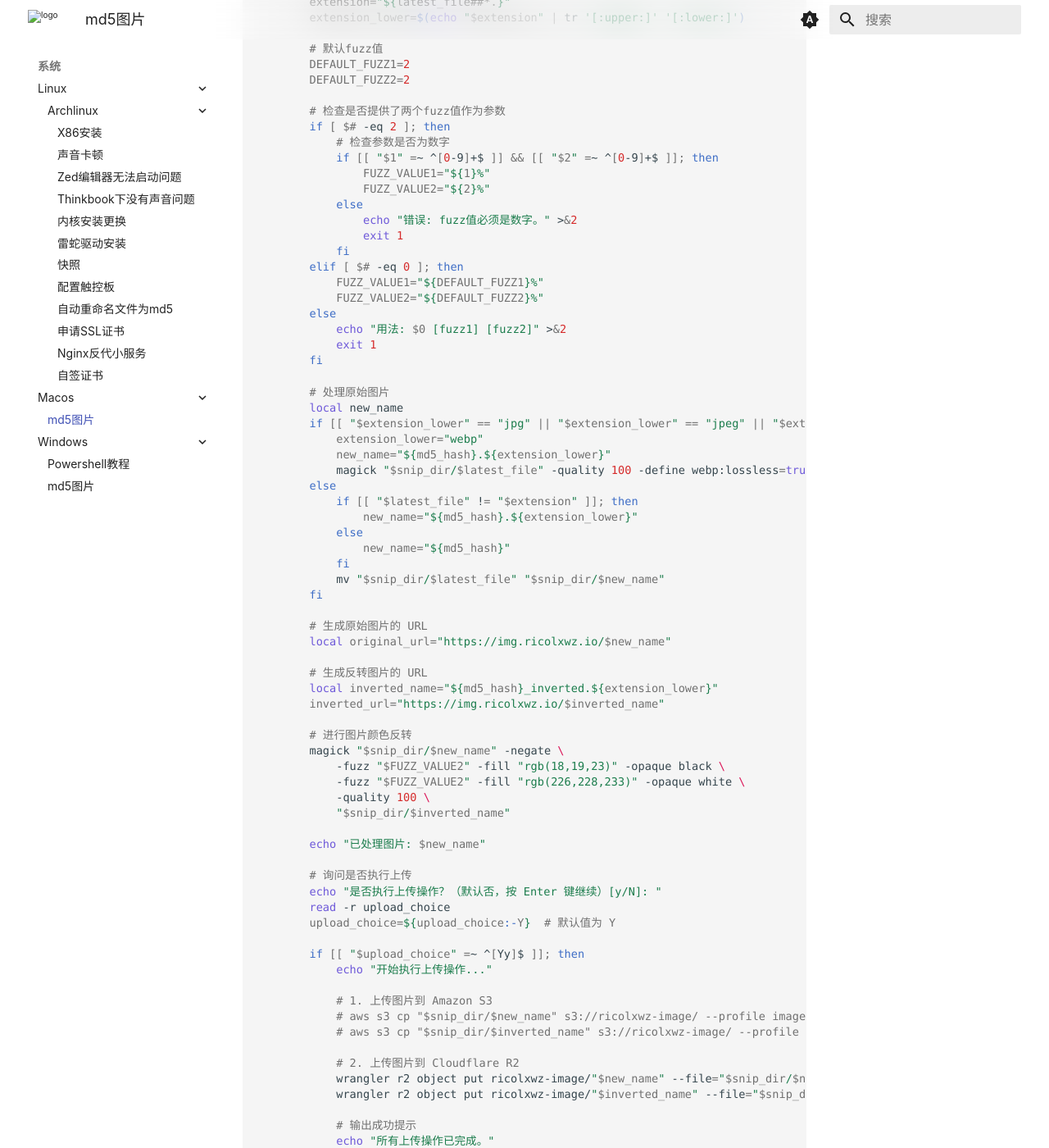
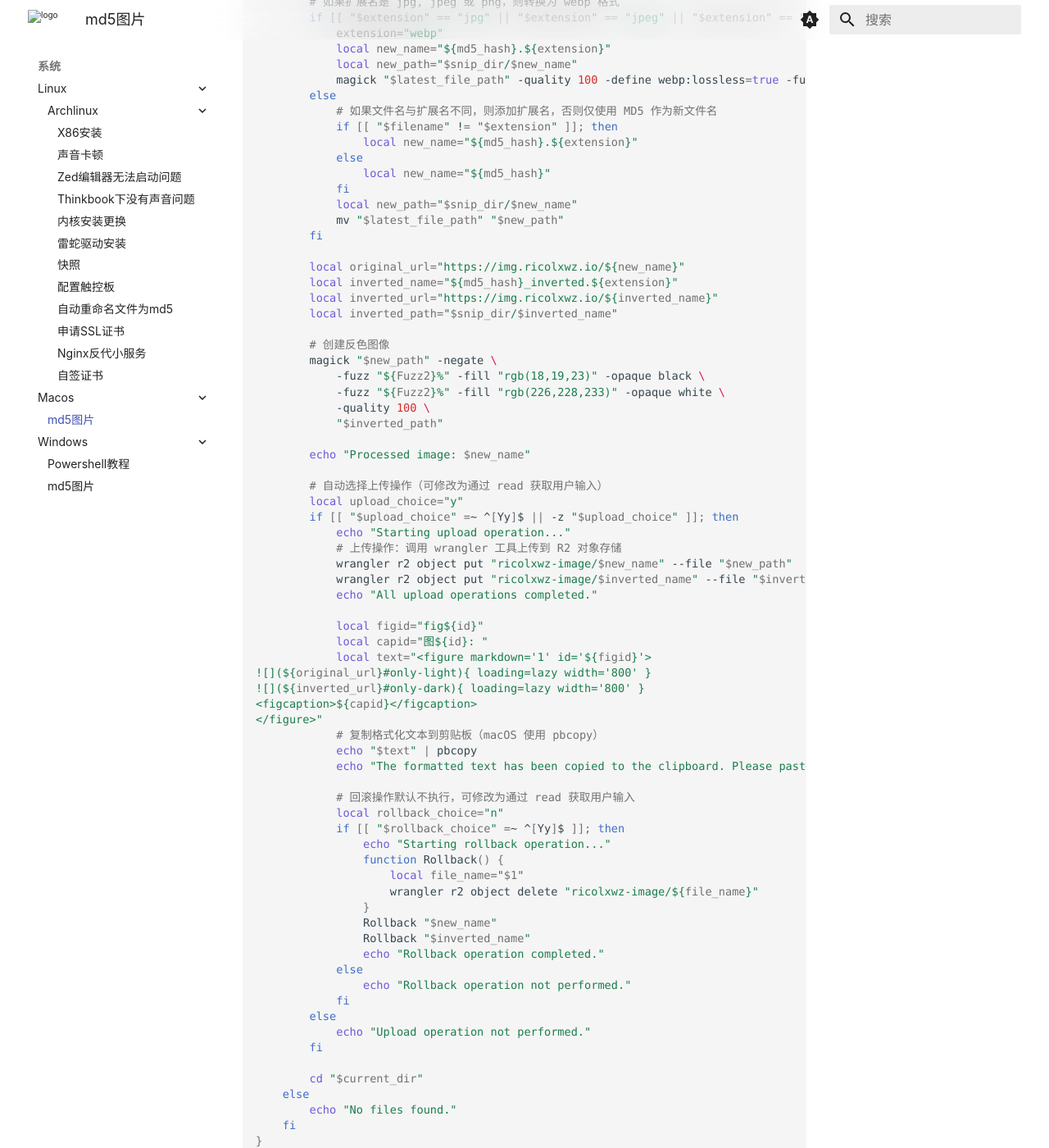
Before and after one commit to ricolxwz/note, an MkDocs documentation site: the page built from docs/os/macos/md5.md, in a window 1280 px wide and 1400 px high, scrolled down 667 px. Shown: the whole window at 82% size. Built offline with MkDocs 1.6.1 and Material for MkDocs 9.7.7, drawn with Linux system fonts in a browser that asks for light colours; comment, search, counter and statistics services are not loaded; a style sheet for code colours, icons or effects is not loaded; some of the changed text lies outside the part shown.

Commit message:
delete 1 file, update 2 files and create 1 file

````diff
--- a/docs/os/macos/md5.md
+++ b/docs/os/macos/md5.md
@@ -6,147 +6,98 @@
 # md5图片
 
 ```shell
-md5p() {
-    # 保存当前工作目录
-    local current_dir
-    current_dir=$(pwd)
+function fig() {
+    local id="$1"
+    local Fuzz1="${2:-2}"
+    local Fuzz2="${3:-2}"
 
-    # 定义相关目录和日志文件
-    local snip_dir="/Users/wenzexu/snip"
+    local current_dir="$(pwd)"
+    local snip_dir="$HOME/snip"
 
-    # 获取最新的文件
-    local latest_file
-    latest_file=$(ls -t "$snip_dir" | head -n 1)
+    # 获取最新文件（按修改时间倒序排序）
+    local latest_file="$(ls -t "$snip_dir" 2>/dev/null | head -n 1)"
+    if [[ -n "$latest_file" ]]; then
+        local latest_file_path="$snip_dir/$latest_file"
+        # 计算 MD5 值，并转换为小写
+        local md5_hash="$(md5 -q "$latest_file_path" | tr '[:upper:]' '[:lower:]')"
 
-    if [[ -n "$latest_file" ]]; then
+        # 获取文件扩展名并转换为小写
+        local filename="$(basename "$latest_file_path")"
+        local extension="${filename##*.}"
+        extension="$(echo "$extension" | tr '[:upper:]' '[:lower:]')"
 
-        # 计算 MD5 哈希值
-        local md5_hash
-        md5_hash=$(md5 -qs "$snip_dir/$latest_file")
-
-        # 获取文件扩展名并转为小写
-        local extension extension_lower
-        extension="${latest_file##*.}"
-        extension_lower=$(echo "$extension" | tr '[:upper:]' '[:lower:]')
-
-        # 默认fuzz值
-        DEFAULT_FUZZ1=2
-        DEFAULT_FUZZ2=2
-
-        # 检查是否提供了两个fuzz值作为参数
-        if [ $# -eq 2 ]; then
-            # 检查参数是否为数字
-            if [[ "$1" =~ ^[0-9]+$ ]] && [[ "$2" =~ ^[0-9]+$ ]]; then
-                FUZZ_VALUE1="${1}%"
-                FUZZ_VALUE2="${2}%"
+        # 如果扩展名是 jpg, jpeg 或 png，则转换为 webp 格式
+        if [[ "$extension" == "jpg" || "$extension" == "jpeg" || "$extension" == "png" ]]; then
+            extension="webp"
+            local new_name="${md5_hash}.${extension}"
+            local new_path="$snip_dir/$new_name"
+            magick "$latest_file_path" -quality 100 -define webp:lossless=true -fuzz "${Fuzz1}%" -fill white -opaque white "$new_path"
+        else
+            # 如果文件名与扩展名不同，则添加扩展名，否则仅使用 MD5 作为新文件名
+            if [[ "$filename" != "$extension" ]]; then
+                local new_name="${md5_hash}.${extension}"
             else
-                echo "错误: fuzz值必须是数字。" >&2
-                exit 1
+                local new_name="${md5_hash}"
             fi
-        elif [ $# -eq 0 ]; then
-            FUZZ_VALUE1="${DEFAULT_FUZZ1}%"
-            FUZZ_VALUE2="${DEFAULT_FUZZ2}%"
-        else
-            echo "用法: $0 [fuzz1] [fuzz2]" >&2
-            exit 1
+            local new_path="$snip_dir/$new_name"
+            mv "$latest_file_path" "$new_path"
         fi
 
-        # 处理原始图片
-        local new_name
-        if [[ "$extension_lower" == "jpg" || "$extension_lower" == "jpeg" || "$extension_lower" == "png" ]]; then
-            extension_lower="webp"
-            new_name="${md5_hash}.${extension_lower}"
-            magick "$snip_dir/$latest_file" -quality 100 -define webp:lossless=true -fuzz "$FUZZ_VALUE1" -fill white -opaque white "$snip_dir/$new_name"
+        local original_url="https://img.ricolxwz.io/${new_name}"
+        local inverted_name="${md5_hash}_inverted.${extension}"
+        local inverted_url="https://img.ricolxwz.io/${inverted_name}"
+        local inverted_path="$snip_dir/$inverted_name"
+
+        # 创建反色图像
+        magick "$new_path" -negate \
+            -fuzz "${Fuzz2}%" -fill "rgb(18,19,23)" -opaque black \
+            -fuzz "${Fuzz2}%" -fill "rgb(226,228,233)" -opaque white \
+            -quality 100 \
+            "$inverted_path"
+
+        echo "Processed image: $new_name"
+
+        # 自动选择上传操作（可修改为通过 read 获取用户输入）
+        local upload_choice="y"
+        if [[ "$upload_choice" =~ ^[Yy]$ || -z "$upload_choice" ]]; then
+            echo "Starting upload operation..."
+            # 上传操作：调用 wrangler 工具上传到 R2 对象存储
+            wrangler r2 object put "ricolxwz-image/$new_name" --file "$new_path"
+            wrangler r2 object put "ricolxwz-image/$inverted_name" --file "$inverted_path"
+            echo "All upload operations completed."
+
+            local figid="fig${id}"
+            local capid="图${id}: "
+            local text="<figure markdown='1' id='${figid}'>
+![](${original_url}#only-light){ loading=lazy width='800' }
+![](${inverted_url}#only-dark){ loading=lazy width='800' }
+<figcaption>${capid}</figcaption>
+</figure>"
+            # 复制格式化文本到剪贴板（macOS 使用 pbcopy）
+            echo "$text" | pbcopy
+            echo "The formatted text has been copied to the clipboard. Please paste to save."
+
+            # 回滚操作默认不执行，可修改为通过 read 获取用户输入
+            local rollback_choice="n"
+            if [[ "$rollback_choice" =~ ^[Yy]$ ]]; then
+                echo "Starting rollback operation..."
+                function Rollback() {
+                    local file_name="$1"
+                    wrangler r2 object delete "ricolxwz-image/${file_name}"
+                }
+                Rollback "$new_name"
+                Rollback "$inverted_name"
+                echo "Rollback operation completed."
+            else
+                echo "Rollback operation not performed."
+            fi
         else
-            if [[ "$latest_file" != "$extension" ]]; then
-                new_name="${md5_hash}.${extension_lower}"
-            else
-                new_name="${md5_hash}"
-            fi
-            mv "$snip_dir/$latest_file" "$snip_dir/$new_name"
+            echo "Upload operation not performed."
         fi
 
-        # 生成原始图片的 URL
-        local original_url="https://img.ricolxwz.io/$new_name"
-
-        # 生成反转图片的 URL
-        local inverted_name="${md5_hash}_inverted.${extension_lower}"
-        inverted_url="https://img.ricolxwz.io/$inverted_name"
-
-        # 进行图片颜色反转
-        magick "$snip_dir/$new_name" -negate \
-            -fuzz "$FUZZ_VALUE2" -fill "rgb(18,19,23)" -opaque black \
-            -fuzz "$FUZZ_VALUE2" -fill "rgb(226,228,233)" -opaque white \
-            -quality 100 \
-            "$snip_dir/$inverted_name"
-
-        echo "已处理图片: $new_name"
-
-        # 询问是否执行上传
-        echo "是否执行上传操作？（默认否，按 Enter 键继续）[y/N]: "
-        read -r upload_choice
-        upload_choice=${upload_choice:-Y}  # 默认值为 Y
-
-        if [[ "$upload_choice" =~ ^[Yy]$ ]]; then
-            echo "开始执行上传操作..."
-
-            # 1. 上传图片到 Amazon S3
-            # aws s3 cp "$snip_dir/$new_name" s3://ricolxwz-image/ --profile image
-            # aws s3 cp "$snip_dir/$inverted_name" s3://ricolxwz-image/ --profile image
-
-            # 2. 上传图片到 Cloudflare R2
-            wrangler r2 object put ricolxwz-image/"$new_name" --file="$snip_dir/$new_name"
-            wrangler r2 object put ricolxwz-image/"$inverted_name" --file="$snip_dir/$inverted_name"
-
-            # 输出成功提示
-            echo "所有上传操作已完成。"
-
-            # 复制 URL 到剪贴板
-            echo -n "$original_url" | pbcopy
-            echo "原始图片 URL 已复制到剪贴板。请粘贴以保存。"
-            echo "按 Enter 键继续复制转色调图片 URL 。"
-            read
-            echo -n "$inverted_url" | pbcopy
-            echo "反转图片 URL 已复制到剪贴板。请粘贴以保存。"
-
-            # 询问是否执行回滚
-            echo "是否执行回滚操作？（默认否，按 Enter 键继续）[y/N]: "
-            read -r -t 60 rollback_choice
-            if [ $? -gt 128 ]; then
-                rollback_choice="N"
-            fi
-            rollback_choice=${rollback_choice:-N}  # 默认值为 N
-
-            if [[ "$rollback_choice" =~ ^[Yy]$ ]]; then
-                echo "开始执行回滚操作..."
-
-                # 回滚函数
-                rollback() {
-                    local file_name="$1"
-
-                    # 从 Amazon S3 移除文件
-                    # aws s3 rm s3://ricolxwz-image/"$file_name" --profile image
-
-                    # 从 Cloudflare R2 移除文件
-                    wrangler r2 object delete ricolxwz-image/"$file_name"
-                }
-
-                # 回滚原始图片
-                rollback "$new_name"
-
-                # 回滚反转图片
-                rollback "$inverted_name"
-
-                echo "回滚操作已完成。"
-            else
-                echo "未执行回滚操作。"
-            fi
-        else
-            echo "未执行上传操作。"
-        fi
-
-        # 返回到初始目录
         cd "$current_dir"
+    else
+        echo "No files found."
     fi
 }
 ```
--- /dev/null
+++ b/docs/survey/cot.md
@@ -0,0 +1,85 @@
+---
+title: 思维链
+comments: false
+---
+
+# 思维链
+
+## 摘要
+
+推理是人类智能不可或缺的基本认知过程, 在人工智能领域引起了广泛的关注. 值得注意的是, 最近的研究表明, 思维链能够显著增强LLM的推理能力, 这引起了学术界和产业界的广泛关注. 该综述系统的调查了相关研究, 并通过细致的分类总结了先进的方法, 提供了新颖的视角. 此外, 他们还深入研究了当前的前沿领域, 并划分了挑战和未来的方向. 此外, 他们还参与了开放性问题的讨论, 他们希望这篇综述能够成为初学者的入门读物... 促进未来的研究, 资源已经在他们的[网站](https://github.com/zchuz/CoT-Reasoning-Survey)上发布.
+
+## 简介
+
+在人类的认知领域中, 推理作为关键枢纽, 对于理解世界和形成决策至关重要. 随着预训练规模的不断发展, 大型语言模型(LLMs)在众多下游任务中展现出越来越强的能力. 最近, 研究者发现LLMs能够通过上下文学习展现逐步推理的能力, 这一现象被称为链式思维(CoT)推理. 普遍观察到, CoT提示显著增强了LLMs的推理能力, 尤其是在复杂任务中.
+
+<figure markdown='1' id='fig1'>
+![](https://img.ricolxwz.io/c7433be139acdeee35014c49ef83b158.webp#only-light){ loading=lazy width='500' }
+![](https://img.ricolxwz.io/c7433be139acdeee35014c49ef83b158_inverted.webp#only-dark){ loading=lazy width='500' }
+<figcaption>图1: 模型在链式思维提示的指导下逐步解决复杂问题</figcaption>
+</figure>
+
+[图1](#fig1)展示了一个链式思维推理的例子. 与直接给出答案不同, 链式思维推理提供了一个逐步推理的过程. 具体来说, 它将复杂的问题分解为可管理的步骤(思路), 简化了整体推理过程, 并在各个推理步骤之间建立连续(链条)以确保没有忽略任何重要条件. 此外, 链式思维推理提供了一个可以观察的推理过程, 使得用户可以理解模型的决策轨迹, 并提高最终答案的可信度和可解释性.
+
+得益于CoT Prompting的卓越表现, 他收到了学术界和工业界的广泛关注, 演变成了prompt engineering领域中的一个独特的研究分支. 此外, 它已经成为AI autonomous agents领域中的一个关键组成部分. 然而, 这些研究仍然缺乏系统性的综述和分析. 为了弥补这一空白, 作者提出本研究以对CoT推理进行全面而详尽的分析. 具体来说, 本文深入探讨了链式思维推理的更广泛范畴, 他们称之为generalized chain-of-thought (XoT). XoT推理的核心理念是通过逐步推理的方法, 逐渐揭开复杂问题的层层面纱.
+
+他们的贡献总结如下: (1) Comprehensive Survey: 这是第一个专门针对XoT推理的全面综述; (2) Meticulous taxonomy: 他们引入了一个精细的分类法; (3) Frontier and Future: 他们讨论了新的前沿, 概述了其挑战, 并为未来研究提供了启示; (4) Resources: 他们公开提供这些资源, 以便促进社区研究的发展.
+
+综述的组织: 他们首先介绍背景和预备知识; 接着从不同的视角呈现基准测试和先进方法; 此外, 他们还讨论了前沿研究, 并概述了挑战和未来方向; 最后, 他们进一步讨论了开放性问题.
+
+## 背景和预备知识
+
+### 背景
+
+在过去的几年中, 随着预训练规模的不断扩大, 语言模型展现出众多新能力, 例如上下文学习和链式思路推理. 伴随着这一驱使, 预训练后提示逐渐取代了预训练后微调, 成为自然语言处理领域的新范式.
+
+### 预备知识
+
+在本节中, 他们将介绍标注提示和链式思维推理的预备知识. 他们定义了以下的符号: 问题$\mathcal{Q}$, 提示词$\mathcal{T}$, 概率语言模型$p_{LM}$和预测$\mathcal{A}$.
+
+首先, 他们考虑少样本标准提示场景, 其中提示$\mathcal{T}_{SP}$包含指令$I$和少样本示例(若干问答对). 模型将问题和提示作为输入, 并产生答案预测$\mathcal{A}$作为输出, 如下列公式所示:
+
+$$
+\begin{aligned}
+&\mathcal{T}_{SP} = \{I, (x_1, y_1), \dots, (x_n, y_n)\}\\
+&p(\mathcal{A} \mid \mathcal{T}, \mathcal{Q}) = \prod_{i=1}^{|\mathcal{A}|} p_{LM}(a_i \mid \mathcal{T}, \mathcal{Q}, a_{<i})
+\end{aligned}
+$$
+
+接下来, 他们考虑在保持少样本情况下使用思维链提示. 提示词$\mathcal{T}_{CoT}$包含指令, 问题, 答案以及推理过程$e_i$. 在链式思维推理中, 模型不再直接生成答案, 而是先逐步的推理轨迹$\mathcal{R}$, 然后再给出答案$\mathcal{A}$, 如下列公式所示:
+
+\[
+\begin{aligned}
+\mathcal{T}_{\text{CoT}} &= \{I, (x_1, e_1, y_1), \dots, (x_n, e_n, y_n)\}, \\[6pt]
+p(\mathcal{A}, \mathcal{R} \mid \mathcal{T}, \mathcal{Q}) &= p(\mathcal{A} \mid \mathcal{T}, \mathcal{Q}, \mathcal{R}) \cdot p(\mathcal{R} \mid \mathcal{T}, \mathcal{Q}), \\[6pt]
+p(\mathcal{R} \mid \mathcal{T}, \mathcal{Q}) &= \prod_{i=1}^{|\mathcal{R}|} p_{\text{LM}}\bigl(r_i \mid \mathcal{T}, \mathcal{Q}, r_{<i}\bigr), \\[6pt]
+p(\mathcal{A} \mid \mathcal{T}, \mathcal{Q}, \mathcal{R}) &= \prod_{j=1}^{|\mathcal{A}|} p_{\text{LM}}\bigl(a_j \mid \mathcal{T}, \mathcal{Q}, \mathcal{R}, a_{<j}\bigr).
+\end{aligned}
+\]
+
+### CoT推理的优势
+
+作为一种新的推理范式, 链式思维推理具有多种优势. (1) Boosted Reasoning. 链式思维推理将复杂问题分解为可管理的步骤, 并在这些步骤之间建立联系, 从而促进推理; (2) Offering Interpretability. 链式思维推理提供可观察的推理轨迹, 使得用户可以理解模型的决策, 使推理过程透明且可信; (3) Advance Collaboration. 细粒度的推理轨迹有助于用户和系统之间的交互, 使得能够改变模型的执行轨迹, 从而促进由LLMs驱动的自主代理的发展.
+
+## 基准
+
+在本节中, 他们将简要概述评估推理能力的各项基准, 包括数学推理, 常识推理, 符号推理, 逻辑推理以及多模态推理. 基准概述如表所示(表太大了, 没放下).
+
+* 数学推理: 数学推理构成了人类智力的基础. 在解决问题, 决策和理解世界方面发挥着关键作用. 它通常用来被评估LLMs的一般推理能力
+* 常识推理: 常识推理对于日常生活中的交流以及对世界的感知至关重要,它评估了语言模型对世界的理解能力
+* 符号推理: 符号推理将语义进行重构, 并作为检验语言模型在模拟原子操作能力方面的试验平台
+* 逻辑推理: 逻辑推理至关重要, 因为它是理性思考, 文件问题解决和可解释决策的基石
+* 多模态推理: 多模态推理将文本思维和来自自然世界的感官体验, 如视觉场景和听觉声音无缝整合, 从而创造出更加丰富, 更加全面的信息理解
+
+???+ example "符号推理"
+
+    假设有两个前提:
+
+    1. 所有人都会死亡
+    2. 苏格拉斯是人
+
+    我们可以将这些前提符号化, 令$P(x)$表示$x$是人, $Q(x)$表示$x$会死亡. 那么, 第一个前提可以表示为: $\forall x\,(P(x) \rightarrow Q(x))$; 第二个前提可以写为: $P(\text{Socrates})$根据逻辑推理规则, 我们可以得出: $Q(\text{Socrates})$, 即苏格拉底会死亡.
+
+## 模型
+
+本节讨论了来自三个视角的先进XoT方法: prompt construction, topological variations和enhancement methods.
--- a/mkdocs.yml
+++ b/mkdocs.yml
@@ -370,7 +370,6 @@
       - Flamingo: algorithm/flamingo.md
       - Whisper: algorithm/whisper.md
       - DeepSeek-R1: algorithm/deepseek-r1.md
-      - 思维链: algorithm/cot.md
   - 代码:
       - PyTorch快速入门: code/pytorch.md
       - Transformer品尝: code/transformer.md
@@ -422,6 +421,7 @@
       - 重参数化技巧: dicts/reparameterization.md
   - 综述:
     - 多模态大模型: survey/mllm.md
+    - 思维链: survey/cot.md
   - 系统:
     - Linux:
       - Archlinux:
````
Also changed, not shown: docs/algorithm/cot.md (deleted, +0 -70 lines).
